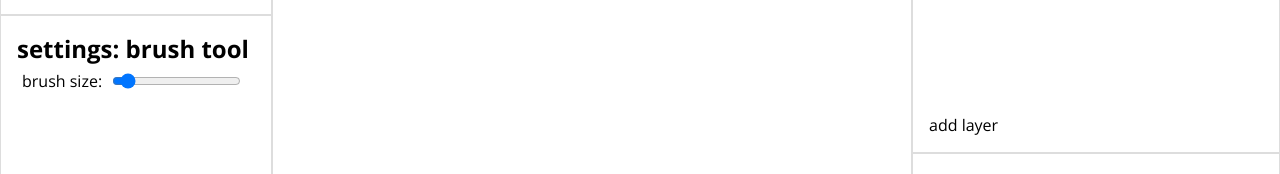
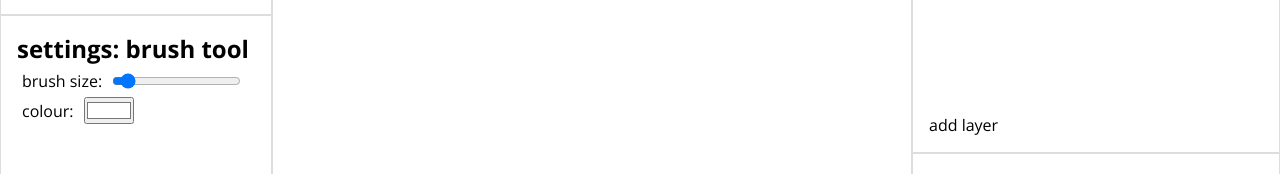
Before and after one commit to brandongit2/slate-old, a React (Create React App) app: page / in a window 1280 px wide. Shown: the part 199-373 px from the top of the page. Built offline with nearby package versions, Linux system fonts and the light colour scheme.

Commit message:
Added colour setting for tools

```diff
--- a/src/config.json
+++ b/src/config.json
@@ -30,6 +30,9 @@
     "tools": {
         "brush": {
             "size": 3
+        },
+        "commonDefaults": {
+            "colour": "#FFFFFF"
         }
     }
 }
--- a/src/panels/Canvas/tools/BrushTool.js
+++ b/src/panels/Canvas/tools/BrushTool.js
@@ -23,7 +23,7 @@ export class BrushTool extends Tool {
             ).attrs({
                 stroke:         'black',
                 strokeWidth:    this.props.brush.size,
-                fill:           'none',
+                fill:           this.props.brush.colour,
                 strokeLinecap:  'round',
                 strokeLinejoin: 'round'
             });
--- a/src/panels/Canvas/tools/RectTool.js
+++ b/src/panels/Canvas/tools/RectTool.js
@@ -19,10 +19,11 @@ export class RectTool extends Tool {
     }
 
     begin(source, x, y) {
+        console.log(this.props);
         let rect = new Rect(...this.stcc(x, y), 0, 0)
             .attrs({
                 strokeWidth: 0,
-                fill:        'black'
+                fill:        this.props.rect.colour
             });
         let layerId = generate();
         let nodeId = generate();
--- a/src/panels/Canvas/tools/TextTool.js
+++ b/src/panels/Canvas/tools/TextTool.js
@@ -20,11 +20,12 @@ export class TextTool extends Tool {
 
     begin(source, x, y) {
         let text = new Html(...this.stcc(x, y), 0, 0).setStyle({
-            overflow: 'visible'
+            overflow: 'visible',
         });
         let textarea = document.createElement('textarea');
         textarea.style.width = '100%';
         textarea.style.height = '100%';
+        textarea.style.color = this.props.text.colour;
         textarea.setAttribute('class', 'box');
         text.append(textarea);
         this.canvasInfo.canvas.add(text);
--- /dev/null
+++ b/src/panels/SettingsBar/components/ColourSetting.jsx
@@ -0,0 +1,27 @@
+import PropTypes from 'prop-types';
+import React from 'react';
+
+export const ColourSetting = ({currentSettings, updateSettings, tool}) => {
+    if (!currentSettings[tool]) {
+        updateSettings(tool, 'colour', currentSettings.commonDefaults.colour);
+    }
+    return (
+        <div id="colourSelected" className="form-item">
+            <label htmlFor="colourSelected">colour: </label>
+            <input
+                type="color"
+                name="colourSelected"
+                defaultValue={currentSettings.commonDefaults.colour}
+                onChange={e => {
+                    updateSettings(tool, 'colour', e.target.value);
+                }}
+            />
+        </div>
+    );
+};
+
+ColourSetting.propTypes = {
+    currentSettings: PropTypes.object.isRequired,
+    updateSettings:  PropTypes.func.isRequired,
+    tool:            PropTypes.string.isRequired
+};
--- a/src/panels/SettingsBar/sets/BrushSettings.jsx
+++ b/src/panels/SettingsBar/sets/BrushSettings.jsx
@@ -1,7 +1,9 @@
 import PropTypes from 'prop-types';
 import React from 'react';
+import {ColourSetting} from '../components/ColourSetting';
 
 export const BrushSettings = ({currentSettings, updateSettings}) => (
+    <div>
         <div id="brushSize" className="form-item">
             <label htmlFor="brushSize">brush size: </label>
             <input
@@ -15,6 +17,12 @@ export const BrushSettings = ({currentSettings, updateSettings}) => (
                 }}
             />
         </div>
+        <ColourSetting
+            currentSettings={currentSettings}
+            updateSettings={updateSettings}
+            tool="brush"
+        />
+    </div>
 );
 
 BrushSettings.propTypes = {
--- a/src/panels/SettingsBar/sets/RectSettings.jsx
+++ b/src/panels/SettingsBar/sets/RectSettings.jsx
@@ -1,8 +1,15 @@
 import PropTypes from 'prop-types';
 import React from 'react';
+import {ColourSetting} from '../components/ColourSetting';
 
 export const RectSettings = ({currentSettings, updateSettings}) => (
-    <div />
+    <div>
+        <ColourSetting
+            currentSettings={currentSettings}
+            updateSettings={updateSettings}
+            tool="rect"
+        />
+    </div>
 );
 
 RectSettings.propTypes = {
--- a/src/panels/SettingsBar/sets/TextSettings.jsx
+++ b/src/panels/SettingsBar/sets/TextSettings.jsx
@@ -1,8 +1,15 @@
 import PropTypes from 'prop-types';
 import React from 'react';
+import {ColourSetting} from '../components/ColourSetting';
 
 export const TextSettings = ({currentSettings, updateSettings}) => (
-    <div />
+    <div>
+        <ColourSetting
+            currentSettings={currentSettings}
+            updateSettings={updateSettings}
+            tool="text"
+        />
+    </div>
 );
 
 TextSettings.propTypes = {
```
Lines whose indentation alone changed are shown as unchanged.
